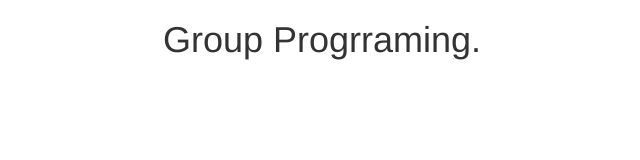
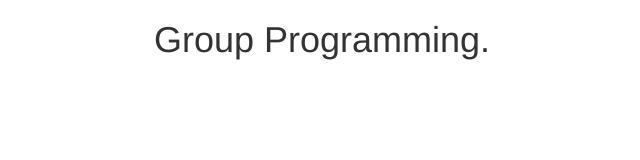
Before and after one commit to group-programming/gptest, a plain HTML site: page index.html in a window 1280 px wide. Shown: the whole page, without its empty margins (318-958 px from the left). Drawn offline with nearby package versions, Linux system fonts and the light colour scheme.

Commit message:
fix dictation of programming

```diff
--- a/index.html
+++ b/index.html
@@ -20,7 +20,7 @@
   <body>
 
 <h1 style="text-align:center;">
-Group Progrraming.
+Group Programming.
 </h1>
 
     <!-- TODO: Here goes your content! -->
```
